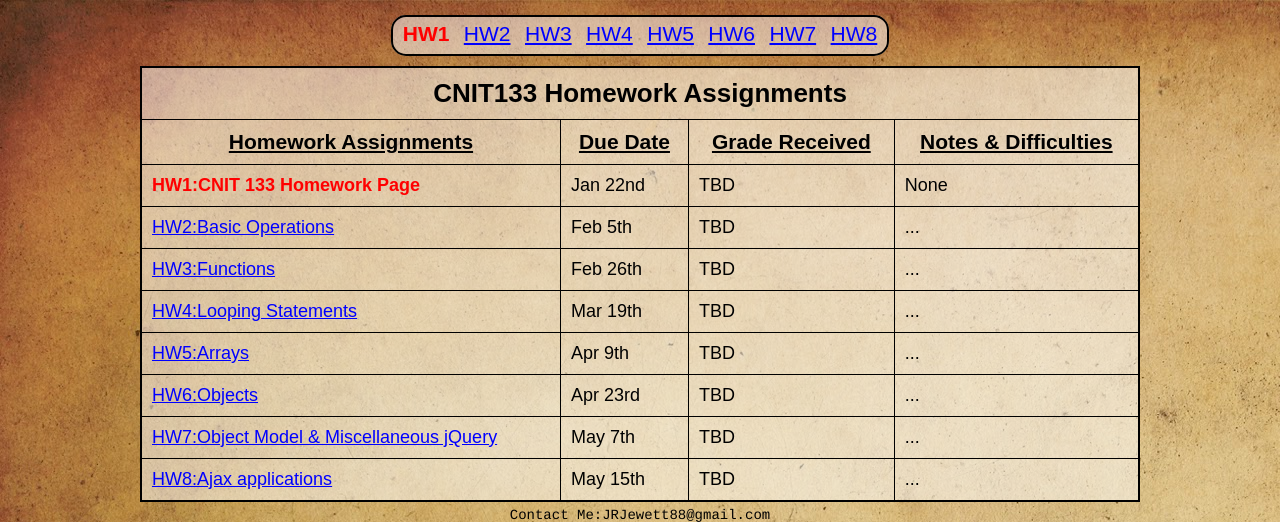
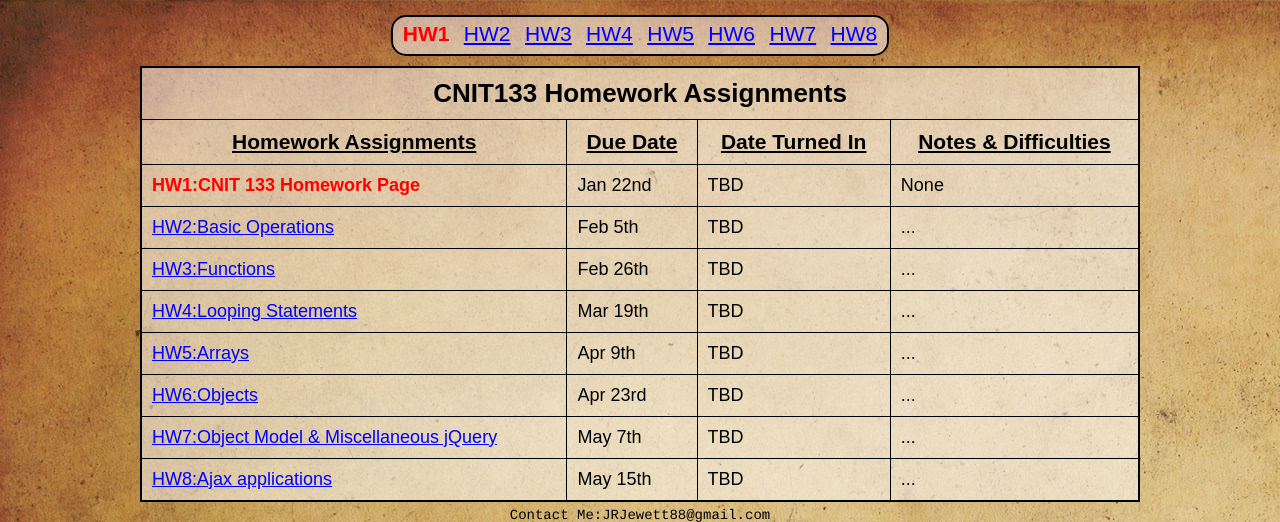
Before and after one commit to JRJewett88/JRJewett88.github.io, a plain HTML site: page index.html in a window 1280 px wide. Shown: the top 522 px of the page. Drawn offline with Linux system fonts and the light colour scheme.

Commit message:
Add files via upload

```diff
--- a/index.html
+++ b/index.html
@@ -32,7 +32,7 @@
 	<tr class="main">
 	<th>Homework Assignments</th>
 	<th>Due Date</th>
-	<th>Grade Received</th>
+	<th>Date Turned In</th>
 	<th>Notes &amp; Difficulties</th>
 	</tr>
 
```
